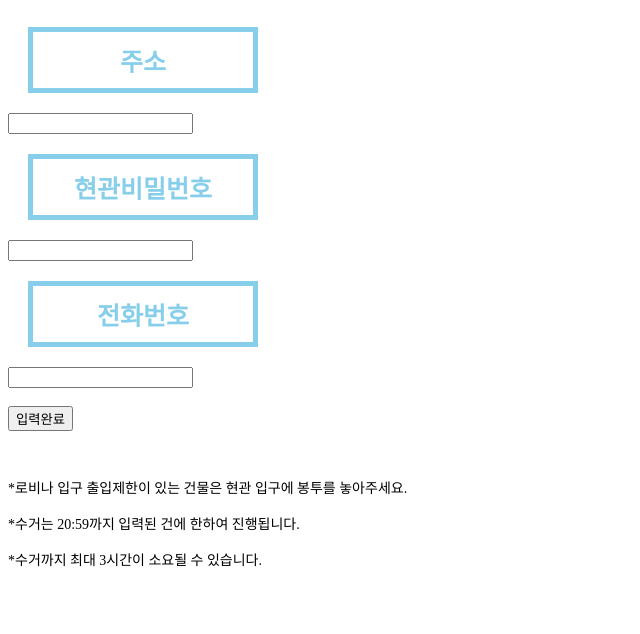
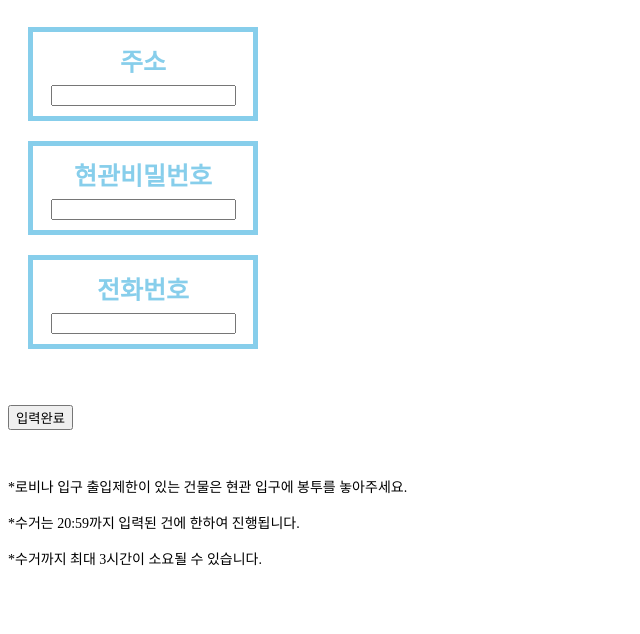
Before and after one commit to joseohui/index.html, a plain HTML site: page index.html in a window 1280 px wide. Shown: the part 124-758 px from the top of the page, without its empty margins (0-640 px from the left). Drawn offline with Linux system fonts and the light colour scheme.

Commit message:
Add files via upload

```diff
--- a/index.html
+++ b/index.html
@@ -15,7 +15,7 @@
       font-size:45px;
     }
     u{
-      text-align: center;
+      text-align:center;
       border:5px skyblue solid;
       padding:10px;
       margin:20px;
@@ -36,12 +36,9 @@
 <body>
   <br>
   <h1><strong>정보를 입력해주세요 </strong></h1>
-  <u><strong>주소</strong></u>
-    <input type="text">
-  <u><strong>현관비밀번호</strong></u>
-    <input type="text">
-  <u><strong>전화번호</strong></u>
-    <input type="text">
+  <u><strong>주소</strong><input type="text"></u>
+  <u><strong>현관비밀번호</strong><input type="text"></u>
+  <u><strong>전화번호</strong><input type="text"></u>
   <br><br><input type="button" value="입력완료">
   <p>
     <br><br>*로비나 입구 출입제한이 있는 건물은 현관 입구에 봉투를 놓아주세요.
```
